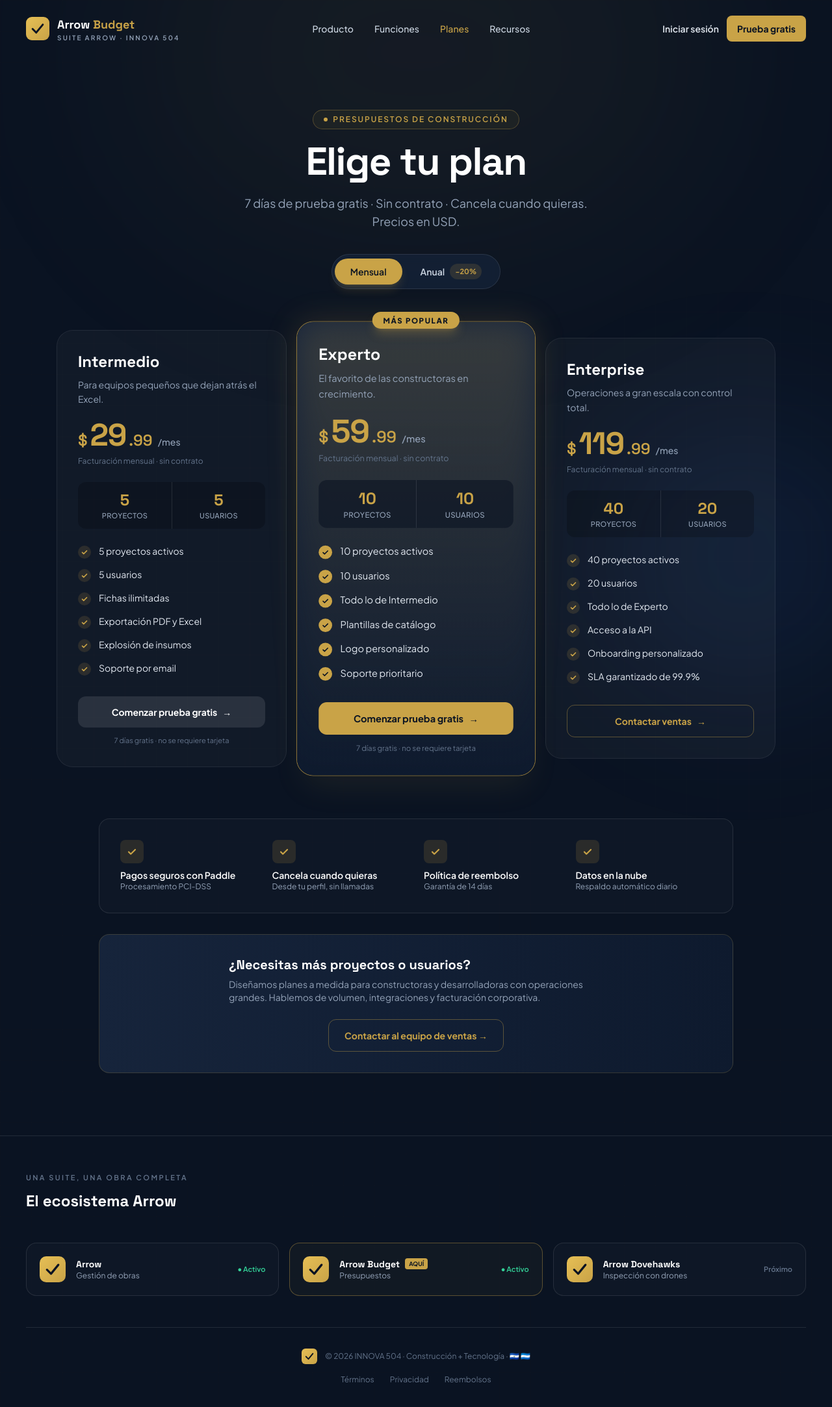
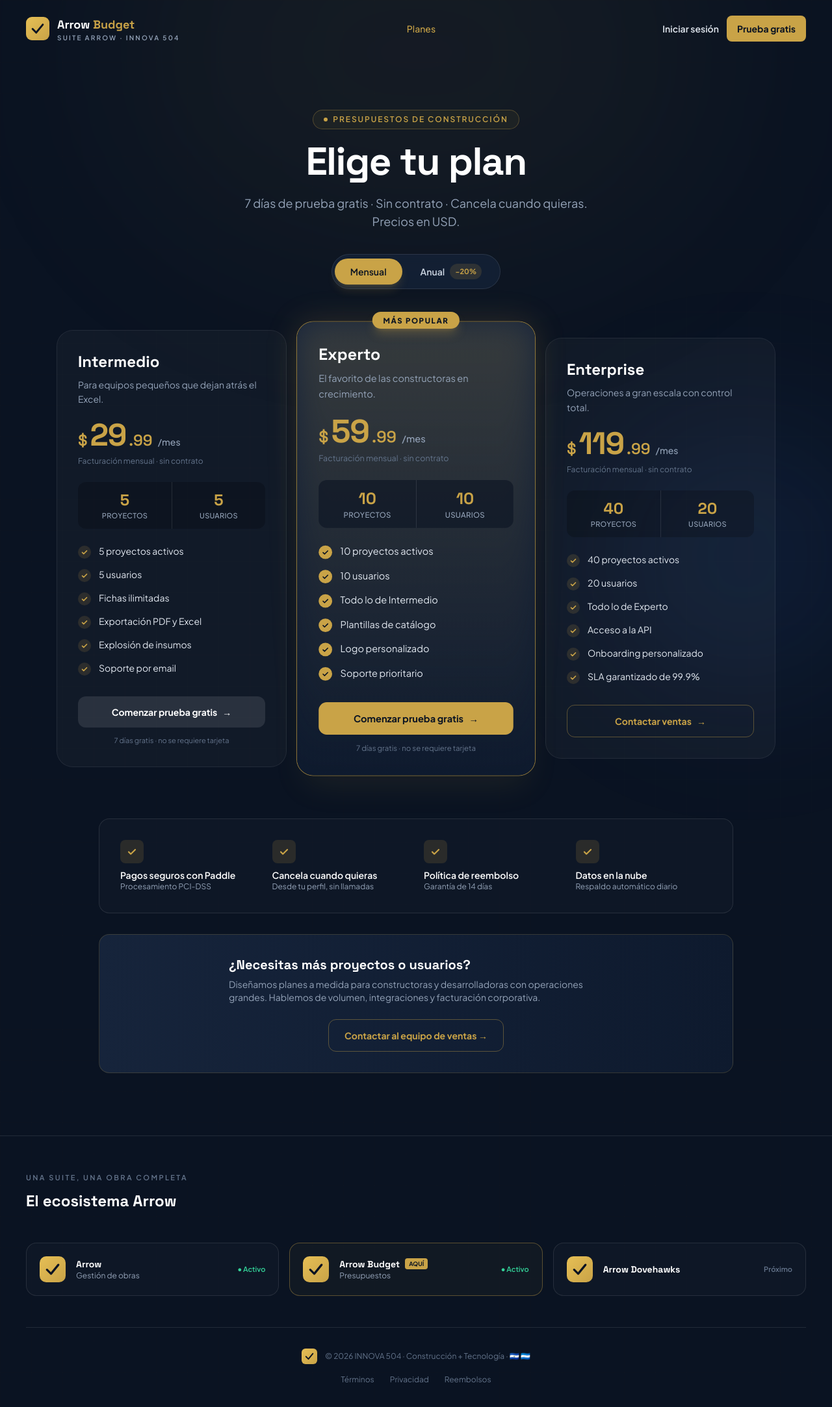
Before and after one commit to martinezsamuel9-oss/ArrowBudget, a React (Vite) app in the folder frontend/: page /planes in a window 1280 px wide. Shown: the top 2166 px of the page at 65% size. Built offline with nearby package versions, Linux system fonts and the light colour scheme; no server answers.

Commit message:
fix: Nav solo muestra Planes, Dovehawks sin descripción

```diff
--- a/frontend/src/pages/PlanesPage.jsx
+++ b/frontend/src/pages/PlanesPage.jsx
@@ -128,12 +128,7 @@
         </div>
       </a>
       <nav className="hidden items-center gap-8 md:flex">
-        {['Producto', 'Funciones', 'Planes', 'Recursos'].map((x) => (
-          <a key={x} href="#planes"
-            className={`text-sm font-500 transition-colors hover:text-white ${x === 'Planes' ? 'text-gold' : 'text-slate-300'}`}>
-            {x}
-          </a>
-        ))}
+        <a href="#planes" className="text-sm font-500 text-gold transition-colors hover:text-white">Planes</a>
       </nav>
       <div className="flex items-center gap-3">
         <button onClick={() => navigate('/login')}
@@ -309,7 +304,7 @@
   const apps = [
     { n: 'Arrow',           d: 'Gestión de obras',         live: true,  here: false },
     { n: 'Arrow Budget',    d: 'Presupuestos',              live: true,  here: true  },
-    { n: 'Arrow Dovehawks', d: 'Inspección con drones',     live: false, here: false },
+    { n: 'Arrow Dovehawks', d: '',                           live: false, here: false },
   ]
   return (
     <footer className="relative z-10 mt-24 border-t border-white/10">
```
